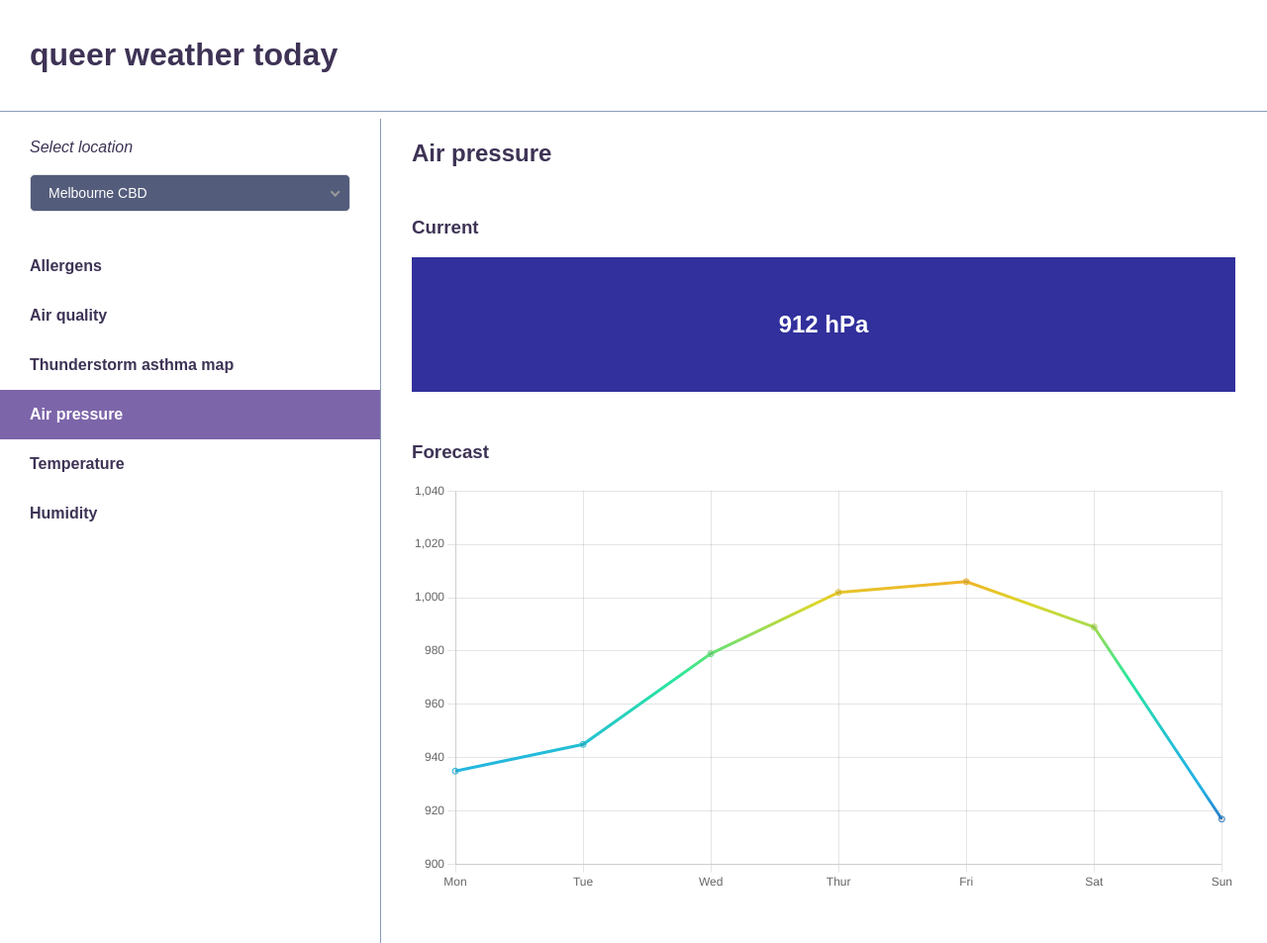
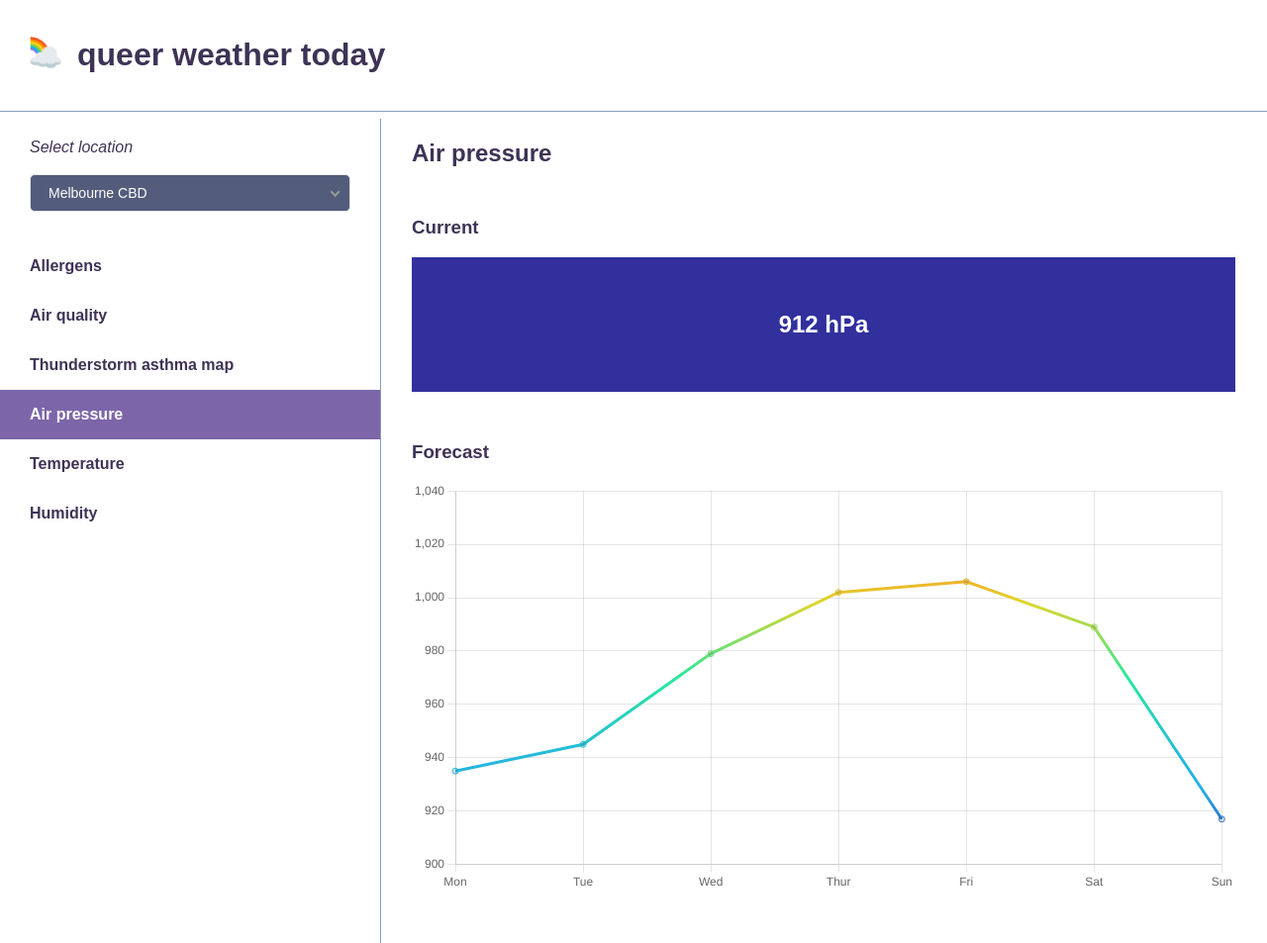
Before and after one commit to cosmicviscera/queer-weather-today, a plain HTML site: page air-pressure.html in a window 1280 px wide. Shown: the whole page at 99% size. Drawn offline with nearby package versions, Linux system fonts and the light colour scheme.

Commit message:
add logo to every page

```diff
--- a/air-pressure.html
+++ b/air-pressure.html
@@ -17,7 +17,8 @@
     <script src="air-pressure.js"></script>
 
     <div class="header">
-      <h1><a href="index.html">queer weather today</a></h1>
+      <h1><a href="index.html"><img alt="emoji of a rainbow peeking out from behind two rain clouds"
+                                    id="logo" src="rainbowcloud.png"/>queer weather today</a></h1>
     </div>
 
     <div class="page">
```
Also changed, not shown: air-quality.html (+2 -1 lines), humidity.html (+2 -1 lines), temperature.html (+2 -1 lines), thunderstorm-asthma.html (+2 -1 lines).
